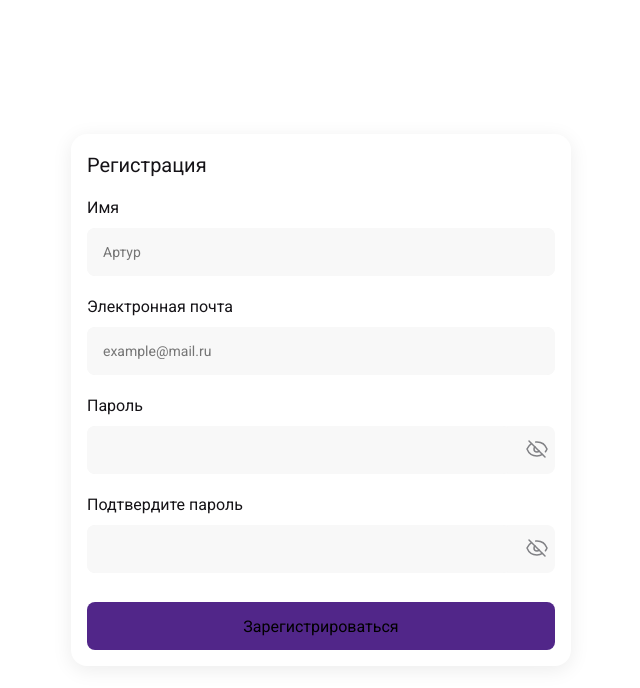
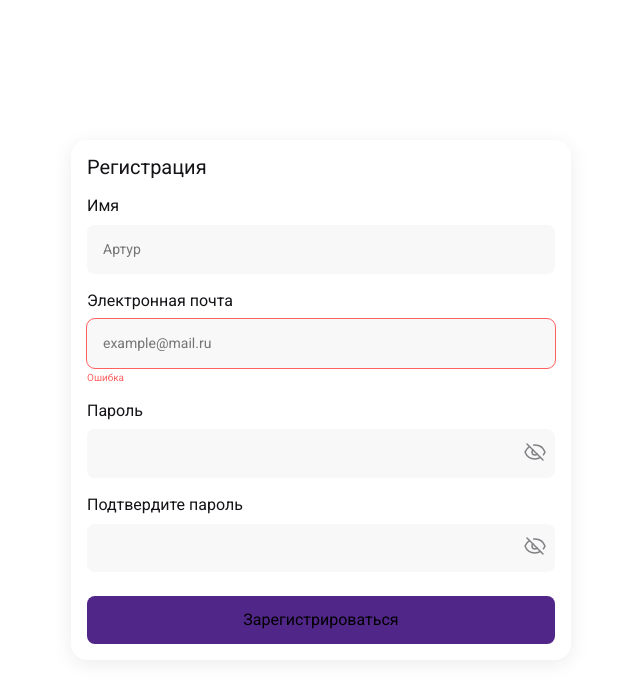
Before and after one commit to cheived/antipoff-test, a React (Vite) app: page / in a window 1280 px wide. Shown: the top 688 px of the page, without its empty margins (319-959 px from the left). Built offline with nearby package versions, Linux system fonts and the light colour scheme.

Commit message:
UI corrections

```diff
--- a/src/components/Card/Card.scss
+++ b/src/components/Card/Card.scss
@@ -5,11 +5,11 @@ $black: #151317;
     padding: 4rem;
     border-radius: 4rem;
     box-shadow: 0px 1rem 5rem 0px #00000014;
-    // box-sizing: border-box;
 
     &__card-title {
         color: $black;
         font-size: 5rem;
         margin-bottom: 4rem;
+        line-height: 23.44px;
     }
 }
--- a/src/index.scss
+++ b/src/index.scss
@@ -21,4 +21,5 @@ button,
 p {
   font-family: "Roboto", sans-serif;
   margin: 0;
+  padding: 0;
 }
--- a/src/modules/RegistrationForm/RegistrationForm.scss
+++ b/src/modules/RegistrationForm/RegistrationForm.scss
@@ -8,18 +8,21 @@ $black: #151317;
     &__main-content {
         display: flex;
         flex-direction: column;
-        margin-bottom: 2.5rem;
+        // margin-bottom: 2.5rem;
+        gap: 4rem;
+        margin-bottom: 6rem;
     }
 
-    &__item {
+    &__item {}
+
+    &__item-title {
         font-size: 4rem;
         width: 100%;
+        line-height: 21.79px;
+        margin-bottom: 2rem;
+        color: $black;
+    }
 
-        &__title {
-            padding-bottom: 2rem;
-            color: $black
-        }
-    }
 
     &__button {
         width: 100%;
--- a/src/modules/RegistrationForm/RegistrationForm.tsx
+++ b/src/modules/RegistrationForm/RegistrationForm.tsx
@@ -14,19 +14,19 @@ const RegistrationForm: FC<IRegistrationForm> = ({ cn }) => {
         <Card cn={clsx("form", cn)} title="Регистрация">
             <form className={clsx("form__main-content")}>
                 <div className="form__item">
-                    <p className="form__item__title">Имя</p>
+                    <p className="form__item-title">Имя</p>
                     <Input placeholder="Артур" />
                 </div>
                 <div className="form__item">
-                    <p className="form__item__title">Электронная почта</p>
-                    <Input placeholder="example@mail.ru" />
+                    <p className="form__item-title">Электронная почта</p>
+                    <Input placeholder="example@mail.ru" error />
                 </div>
                 <div className="form__item" >
-                    <p className="form__item__title">Пароль</p>
+                    <p className="form__item-title">Пароль</p>
                     <Input type="password" />
                 </div >
                 <div className="form__item">
-                    <p className="form__item__title">Подтвердите пароль</p>
+                    <p className="form__item-title">Подтвердите пароль</p>
                     <Input type="password" />
                 </div>
             </form>
--- a/src/ui/Input/Input.scss
+++ b/src/ui/Input/Input.scss
@@ -12,10 +12,6 @@ $red: #FF6161;
         gap: 2rem;
         border-radius: 8px;
         width: 100%;
-
-
-
-
     }
 
     &_error {
@@ -29,6 +25,7 @@ $red: #FF6161;
     &__hide-button {
         background-color: transparent;
         border: none;
+        margin-right: 2rem;
     }
 
     &__field {
@@ -40,6 +37,7 @@ $red: #FF6161;
         padding: 4rem 2rem 4rem 4rem;
         border: none;
         width: 100%;
+        line-height: 16.41px;
 
     }
 
@@ -51,6 +49,7 @@ $red: #FF6161;
         color: $red;
         opacity: 0;
         font-size: 2.5rem;
+        line-height: 11.72px;
 
 
         &_show {
--- a/src/ui/Input/Input.tsx
+++ b/src/ui/Input/Input.tsx
@@ -26,9 +26,10 @@ const Input: FC<IInput> = ({ error, value, placeholder, onChange, onBlur, onFocu
                         className={clsx("input__field")} />
                     {type === "password" && <button className={clsx("input__hide-button")} onClick={() => toggleHide(state => !state)}><img src="/img/hide.svg" /></button>}
                 </div>
-                <p className={clsx(
+                {error && <p className={clsx(
                     "input__text-error",
-                    error && "input__text-error_show",)}>Ошибка</p>
+                    error && "input__text-error_show",)}>Ошибка</p>}
+
             </div>
         </>
     )
```
